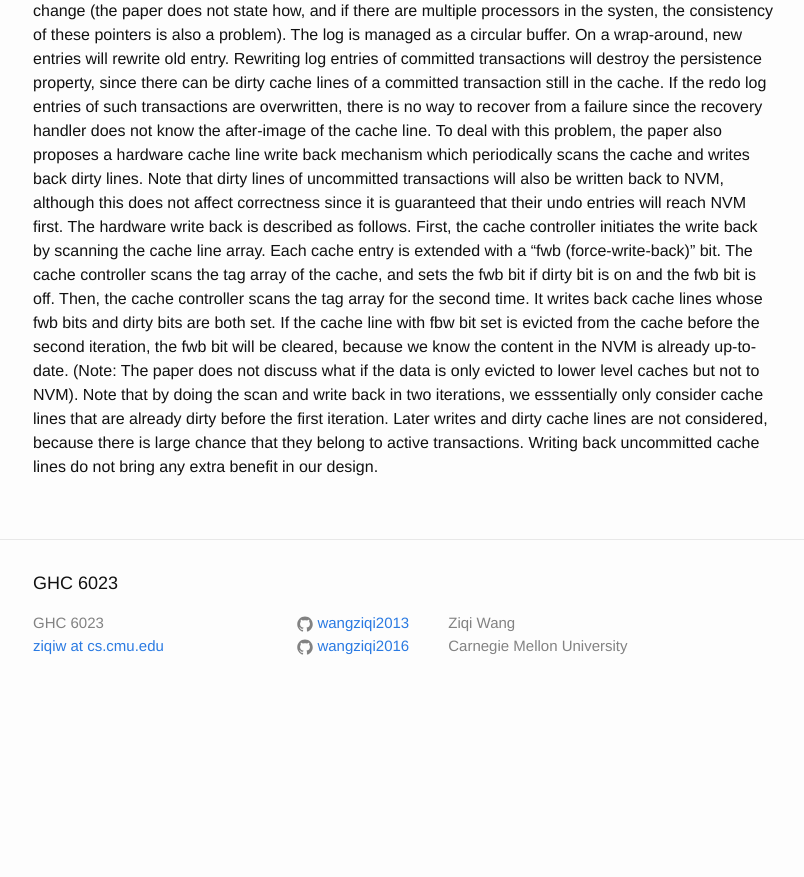
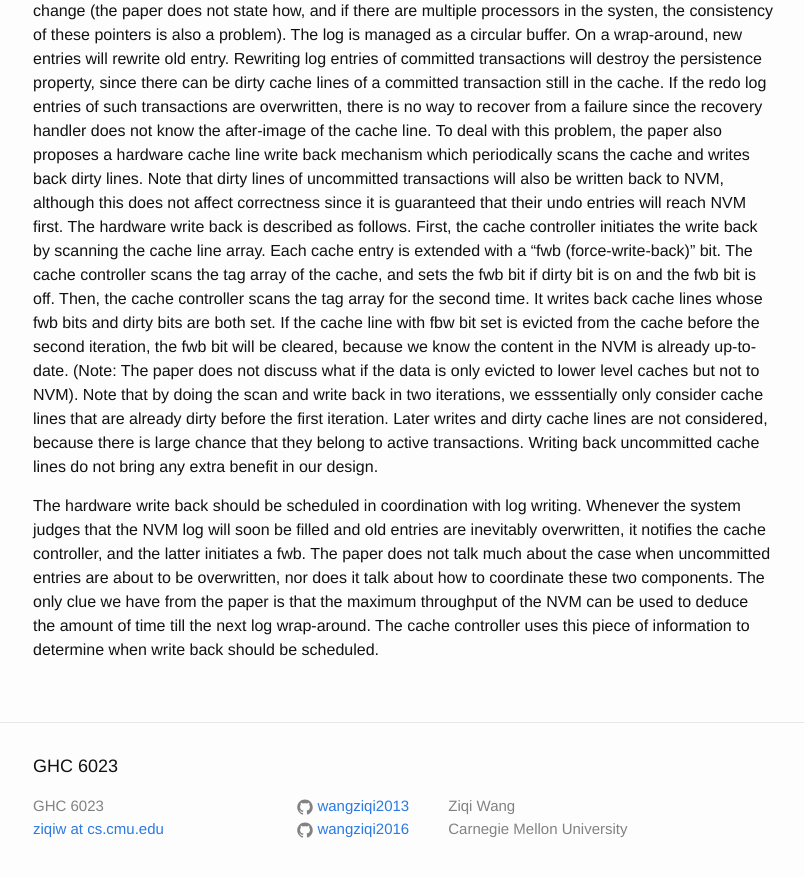
Before and after one commit to wangziqi2013/wangziqi2013.github.io, a Jekyll site: the page built from _posts/2019-01-14-steal-no-force.markdown, in a window 1280 px wide and 900 px high, scrolled down 2434 px. Shown: the top 877 px of the window, without its empty margins (237-1041 px from the left). Built offline with Jekyll 4.4.1, drawn with Linux system fonts in a browser that asks for light colours; before the commit the page ends 3151 px from its top, so only the background shows below that.

Commit message:
Finish fwb schedule

```diff
--- a/_posts/2019-01-14-steal-no-force.markdown
+++ b/_posts/2019-01-14-steal-no-force.markdown
@@ -98,3 +98,10 @@ lower level caches but not to NVM). Note that by doing the scan and write back i
 consider cache lines that are already dirty before the first iteration. Later writes and dirty cache lines are not considered,
 because there is large chance that they belong to active transactions. Writing back uncommitted cache lines do not
 bring any extra benefit in our design.
+
+The hardware write back should be scheduled in coordination with log writing. Whenever the system judges that the NVM log
+will soon be filled and old entries are inevitably overwritten, it notifies the cache controller, and the latter initiates
+a fwb. The paper does not talk much about the case when uncommitted entries are about to be overwritten, nor does it
+talk about how to coordinate these two components. The only clue we have from the paper is that the maximum throughput of
+the NVM can be used to deduce the amount of time till the next log wrap-around. The cache controller uses this piece of
+information to determine when write back should be scheduled.
```
